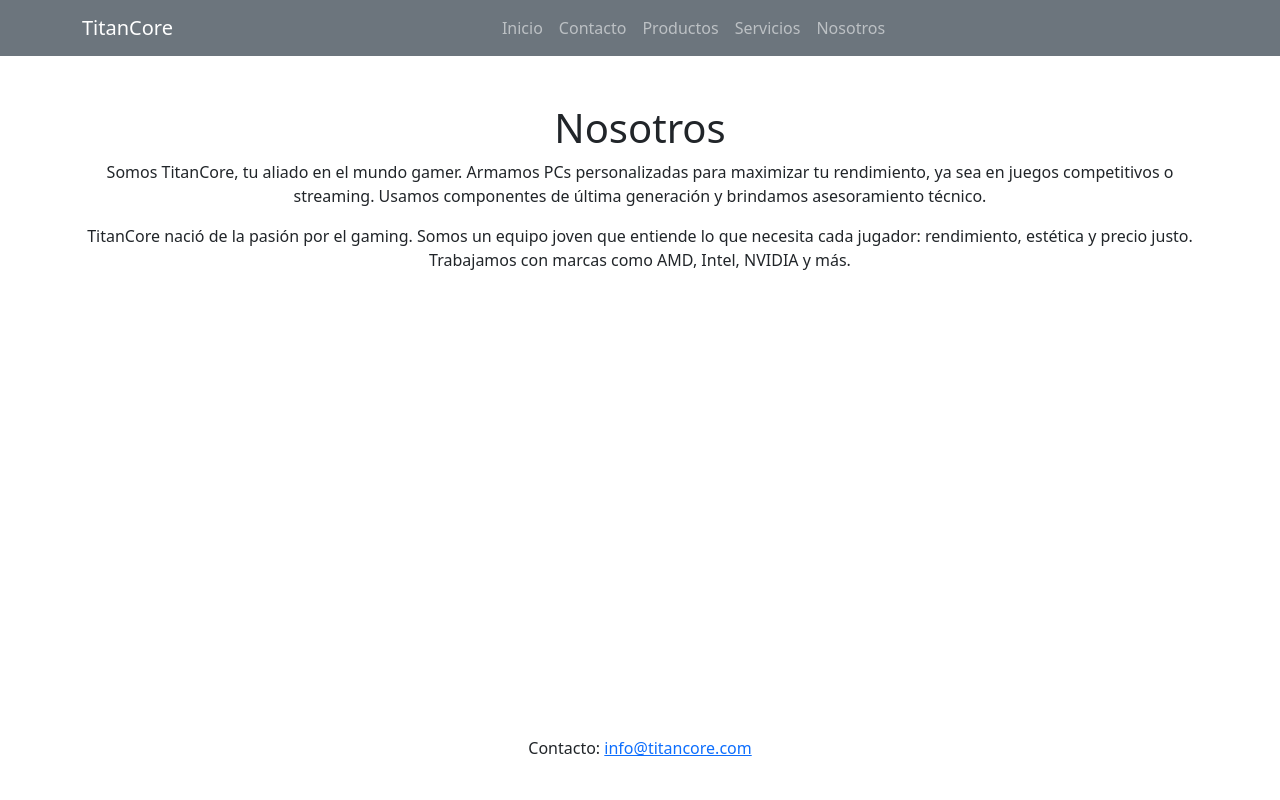
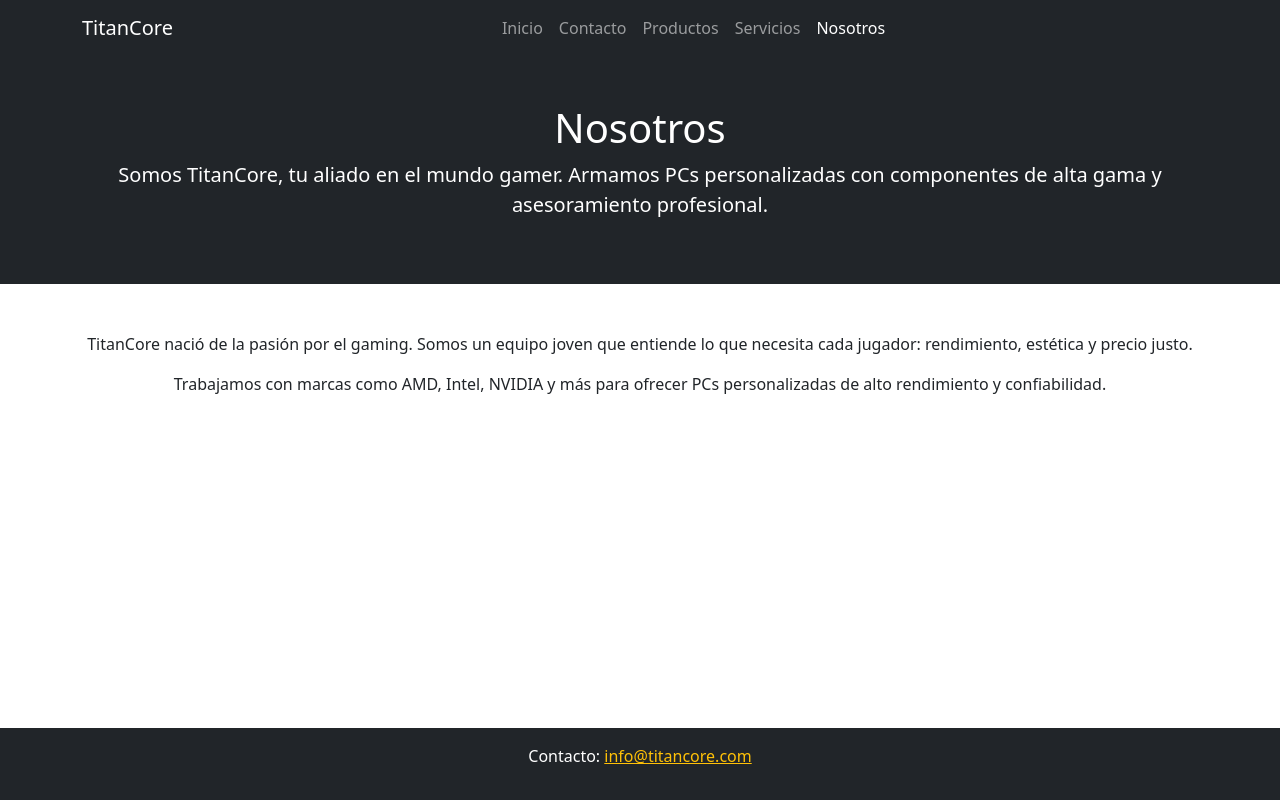
Before and after one commit to totex8/preentrega2fernandez, a plain HTML site: page pages/nosotros.html in a window 1280 px wide. Drawn offline with nearby package versions, Linux system fonts and the light colour scheme.

Commit message:
nosotros.html

```diff
--- a/pages/nosotros.html
+++ b/pages/nosotros.html
@@ -4,19 +4,27 @@
 <head>
   <meta charset="UTF-8" />
   <meta name="viewport" content="width=device-width, initial-scale=1.0" />
+  <meta name="description" content="Nosotros - TitanCore: Armamos PCs personalizadas para gamers con asesoramiento profesional y componentes de alta gama.">
+  <meta name="keywords" content="TitanCore, nosotros, PC, gaming, armado de PC, componentes">
   <title>Nosotros - TitanCore</title>
+
+  <!-- Bootstrap -->
   <link href="https://cdn.jsdelivr.net/npm/bootstrap@5.3.3/dist/css/bootstrap.min.css" rel="stylesheet" />
-  <link rel="stylesheet" href="../estilos.css" />
+
+  <!-- Toastify -->
+  <link rel="stylesheet" href="https://cdn.jsdelivr.net/npm/toastify-js/src/toastify.min.css">
+
+  <!-- CSS compilado -->
+  <link rel="stylesheet" href="../css/estilos.css" />
 </head>
 
 <body class="d-flex flex-column min-vh-100">
 
   <!-- NAV -->
- <nav class="navbar navbar-expand-lg navbar-dark bg-secondary sticky-top">
+  <nav class="navbar navbar-expand-lg navbar-dark sticky-top bg-dark">
     <div class="container">
-    <a class="navbar-brand" href="#">TitanCore</a>
-    <button class="navbar-toggler" type="button" data-bs-toggle="collapse" data-bs-target="#navbarNav"
-      aria-controls="navbarNav" aria-expanded="false" aria-label="Toggle navigation">
+      <a class="navbar-brand" href="../index.html">TitanCore</a>
+      <button class="navbar-toggler" type="button" data-bs-toggle="collapse" data-bs-target="#navbarNav">
         <span class="navbar-toggler-icon"></span>
       </button>
       <div class="collapse navbar-collapse justify-content-center" id="navbarNav">
@@ -25,33 +33,42 @@
           <li class="nav-item"><a class="nav-link" href="contacto.html">Contacto</a></li>
           <li class="nav-item"><a class="nav-link" href="productos.html">Productos</a></li>
           <li class="nav-item"><a class="nav-link" href="servicios.html">Servicios</a></li>
-        <li class="nav-item"><a class="nav-link" href="nosotros.html">Nosotros</a></li>
+          <li class="nav-item"><a class="nav-link active" href="nosotros.html">Nosotros</a></li>
         </ul>
       </div>
     </div>
   </nav>
 
-  <!-- MAIN -->
+  <!-- HEADER NOSOTROS -->
+  <header class="text-center py-5 header-principal bg-dark text-white">
+    <div class="container">
+      <h1 class="titulo animar-entrada delay-1">Nosotros</h1>
+      <p class="lead animar-entrada delay-2">
+        Somos TitanCore, tu aliado en el mundo gamer. Armamos PCs personalizadas con componentes de alta gama y asesoramiento profesional.
+      </p>
+    </div>
+  </header>
+
+  <!-- CONTENIDO -->
   <main class="container my-5">
-    <h1 class="titulo text-center">Nosotros</h1>
-    <p class="parrafo text-center">
-      Somos TitanCore, tu aliado en el mundo gamer. Armamos PCs personalizadas para maximizar tu rendimiento, ya
-      sea en juegos competitivos o streaming. Usamos componentes de última generación y brindamos asesoramiento
-      técnico.
+    <p class="parrafo text-center animar-entrada delay-3">
+      TitanCore nació de la pasión por el gaming. Somos un equipo joven que entiende lo que necesita cada jugador: rendimiento, estética y precio justo.
     </p>
-    <p class="parrafo text-center">
-      TitanCore nació de la pasión por el gaming. Somos un equipo joven que entiende lo que necesita cada jugador:
-      rendimiento, estética y precio justo. Trabajamos con marcas como AMD, Intel, NVIDIA y más.
+    <p class="parrafo text-center animar-entrada delay-4">
+      Trabajamos con marcas como AMD, Intel, NVIDIA y más para ofrecer PCs personalizadas de alto rendimiento y confiabilidad.
     </p>
   </main>
 
   <!-- FOOTER -->
-  <footer class="text-center py-4 mt-auto">
-    <p>Contacto: <a href="mailto:info@titancore.com">info@titancore.com</a></p>
+  <footer class="mt-auto bg-dark text-white py-3 text-center">
+    <div class="container">
+      <p>Contacto: <a href="mailto:info@titancore.com" class="link-warning">info@titancore.com</a></p>
+    </div>
   </footer>
 
-  <!-- Bootstrap JS -->
+  <!-- Scripts -->
   <script src="https://cdn.jsdelivr.net/npm/bootstrap@5.3.3/dist/js/bootstrap.bundle.min.js"></script>
+  <script src="https://cdn.jsdelivr.net/npm/toastify-js"></script>
 </body>
 
 </html>
```
Lines whose indentation alone changed are shown as unchanged.
